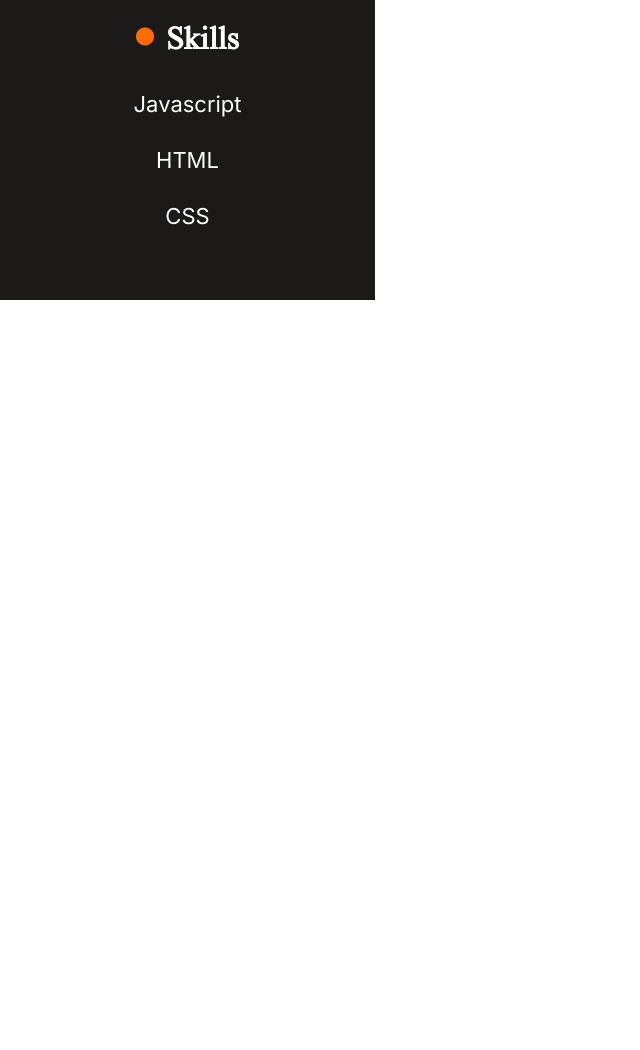
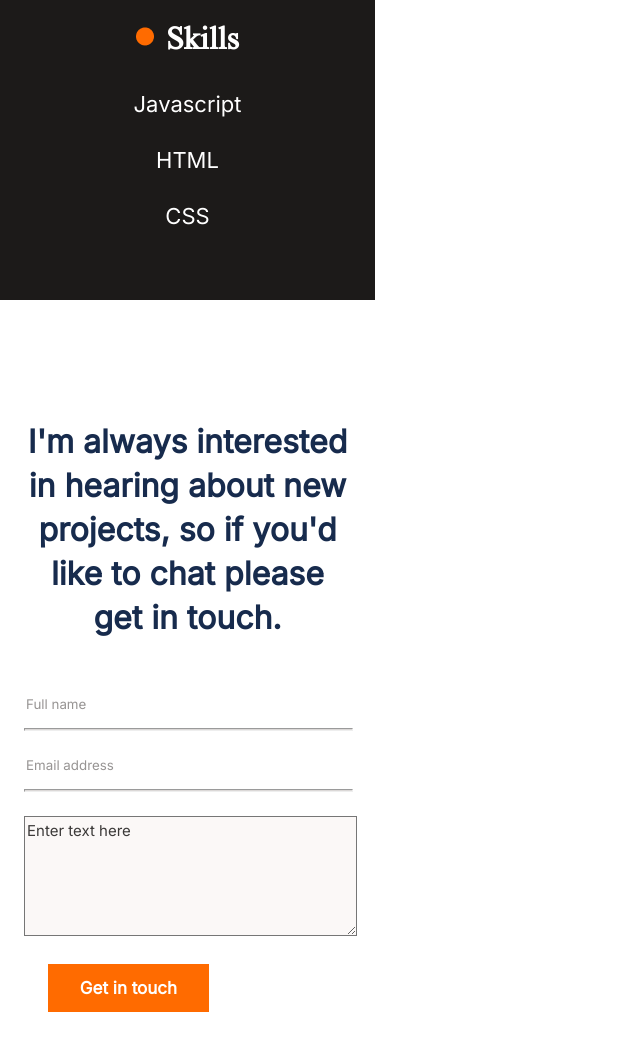
Before and after one commit to sanieni6/Portfolio, a plain HTML site: page index.html in a window 1280 px wide. Shown: the part 5524-6574 px from the top of the page, without its empty margins (0-640 px from the left). Before the commit the page ends 5824 px from the top, so only its background shows below. Drawn offline with Linux system fonts and the light colour scheme; files whose address does not match are found by name.

Commit message:
Update index.html and the style.css by adding the contact form

```diff
--- a/index.html
+++ b/index.html
@@ -184,5 +184,27 @@
       </li>
     </ul>
   </section>
+  <section class="form">
+    <p class="primary-text">I'm always interested in hearing about new projects, so if you'd like to chat please get in touch.</p>
+    <form action="https://formspree.io/f/mwkjplad" method="post">
+      <ul class="element-form">
+        <li class="items-form">
+          <!-- <label for="name"></label> -->
+          <input type="text" class="name-input" name="user_name" maxlength="30" value="Full name" placeholder="name"/>
+          <hr class="solidhr2">
+        </li>
+        <li class="items-form">
+          <input type="email" class="name-input" name="user_email" value="Email address" placeholder="email">
+          <hr class="solidhr2">
+        </li>
+        <li class="items-form">
+          <textarea name="message" class="msg-input" id="msg" cols="30" rows="10" maxlength="500" placeholder="area" >Enter text here</textarea>
+        </li>
+        <li class="items-form">
+          <button type="submit" class="resume-button">Get in touch</button>
+        </li>
+      </ul>
+    </form>
+  </section>
 </body>
 </html>
--- a/styles.css
+++ b/styles.css
@@ -494,3 +494,82 @@ button:disabled {
   width: 225.46px;
   height: 281.46px;
 }
+
+.form {
+  display: flex;
+  flex-direction: column;
+  align-items: flex-start;
+  padding: 120px 24px;
+  gap: 58px;
+  width: 327px;
+  height: 604px;
+  margin: 0;
+}
+
+.primary-text {
+  width: 327px;
+  height: 216px;
+  font-family: 'Inter';
+  font-style: normal;
+  font-weight: 700;
+  font-size: 32px;
+  line-height: 44px;
+  text-align: center;
+  color: #172b4d;
+  margin: 0%;
+
+}
+
+.element-form {
+  list-style: none;
+  display: flex;
+  flex-direction: column;
+  align-items: center;
+  padding: 0;
+  margin: 0;
+  gap: 24px;
+  width: 327px;
+  height: 330px;
+}
+
+.solidhr2 {
+  height: 1px;
+  left: 0px;
+  right: 0px;
+  bottom: 0px;
+  width: 327px;
+  margin: 0;
+
+  /* Theme 3 / Neutral 8 */
+
+  background: #dbd8d7;
+}
+
+.items-form {
+  width: 327px;
+  height: auto;
+}
+
+.name-input {
+  width: 295px;
+  height: 18px;
+  font-family: 'inter', sans-serif;
+  font-weight: 400;
+  size: 15px;
+  line-height: 24px;
+  color: #979493;
+  border: none;
+  margin-bottom: 14px;
+}
+
+.msg-input {
+  width: 327px;
+  height: 114px;
+  background: #fbf8f7;
+  font-family: 'Inter';
+  font-style: normal;
+  font-weight: 400;
+  font-size: 15px;
+  line-height: 24px;
+  color: #3c3a39;
+}
```
